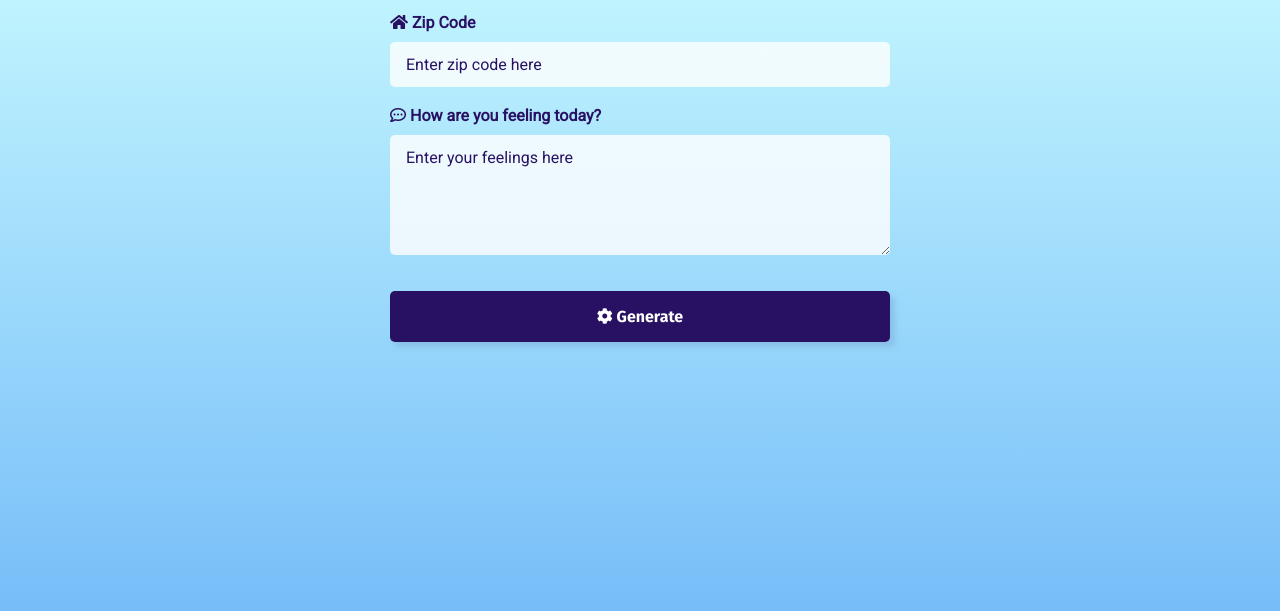
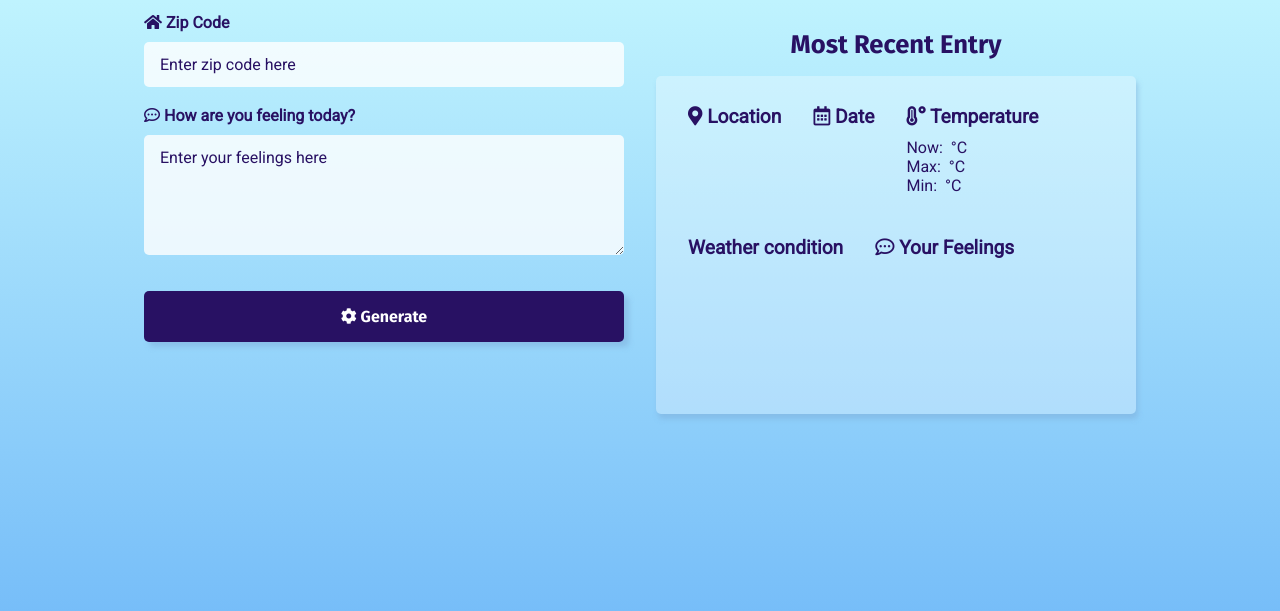
Before and after one commit to Hazem-GitHub/weather-journal-app, a website: page website/index.html in a window 1280 px wide. Shown: the part 125-736 px from the top of the page. Drawn offline with Linux system fonts and the light colour scheme.

Commit message:
Changed layout

```diff
--- a/website/app.js
+++ b/website/app.js
@@ -80,7 +80,7 @@ genBtn.addEventListener('click', (e)=>{
 */
 const getWeatherAPIData = async ( url ) => {
 
-    const request = await fetch (url);
+    const request = await fetch(url);
     try {
         const weatherAPIData = await request.json();
         // Error checking
@@ -94,7 +94,7 @@ const getWeatherAPIData = async ( url ) => {
             return weatherAPIData;
         }
     } catch(error) {
-        console.log("API Error", error)
+        console.log("API Error", error);
     }
 
 };
--- a/website/index.html
+++ b/website/index.html
@@ -48,17 +48,17 @@
             <div class="entry">
               <label for="temp"><i class="fas fa-temperature-high"></i> Temperature </label>
               <div>
-                <span>Current: </span>
+                <span>Now: </span>
                 <span id="temp" class="entry-value"></span>
                 <span>°C</span>
               </div>
               <div>
-                <span>Maximum: </span>
+                <span>Max: </span>
                 <span id="temp-max" class="entry-value"></span>
                 <span>°C</span>
               </div>
               <div>
-                <span>Minimum: </span>
+                <span>Min: </span>
                 <span id="temp-min" class="entry-value"></span>
                 <span>°C</span>
               </div>
--- a/website/style.css
+++ b/website/style.css
@@ -19,7 +19,7 @@ body{
     min-height:100vh;
     justify-content: flex-start;
     align-items: flex-start;
-    max-width: 1200px;
+    max-width: 80vw;
     margin: 0 auto;
 }
 
@@ -29,8 +29,8 @@ body{
     display: flex;
     flex-direction: row;
     justify-content: center;
-    align-items: center;
-    flex-wrap: wrap;
+    align-items: flex-start;
+    /* flex-wrap: wrap; */
 }
 
 
@@ -100,7 +100,7 @@ body{
 #entry-container{
 
     /* padding: 1rem; */
-    display: none;
+    /* display: none; */
     max-width: 500px;
     border-radius: 5px;
 }
```
